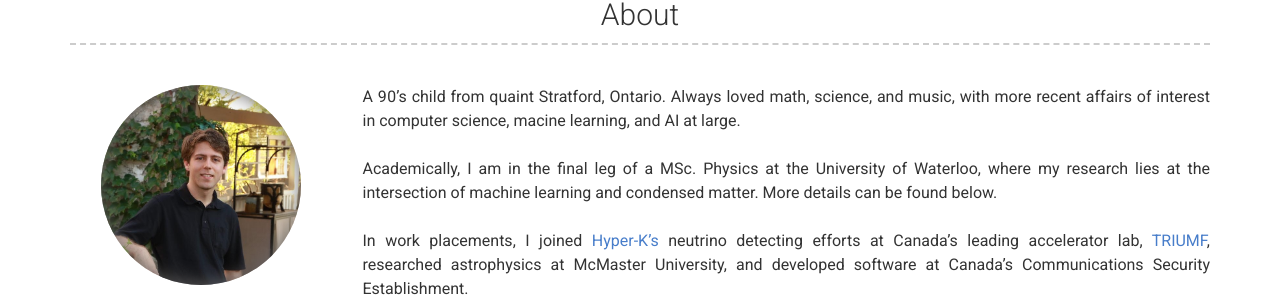
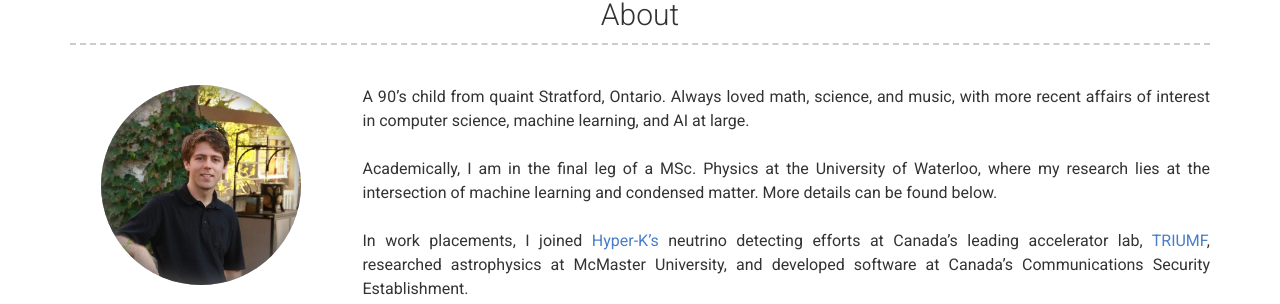
Before and after one commit to m-walters/m-walters.github.io, a Jekyll site: the page built from index.md, in a window 1280 px wide. Shown: the part 244-548 px from the top of the page. Built offline with Jekyll 4.4.1, drawn with Linux system fonts in a browser that asks for light colours; formulas are drawn with MathJax 3; some of the changed text lies outside the part shown.

Commit message:
typos :O

```diff
--- a/_config.yml
+++ b/_config.yml
@@ -20,7 +20,7 @@
 about_content: | # this will include new lines to allow paragraphs
 
   A 90's child from quaint Stratford, Ontario.
-  Always loved math, science, and music, with more recent affairs of interest in computer science, macine learning, and AI at large.
+  Always loved math, science, and music, with more recent affairs of interest in computer science, machine learning, and AI at large.
   <br/>
   Academically, I am in the final leg of a MSc. Physics at the University of Waterloo, where
   my research lies at the intersection of machine learning
--- a/_data/experience.yml
+++ b/_data/experience.yml
@@ -8,7 +8,7 @@
     At the Communications Security Establishment of Canada I programmed a hybrid neural net for anomaly detection. The language was primarily Python,
     using TensorFlow with a Postgres database.
 
-- company: McMaster Univserity
+- company: McMaster University
   image: "assets/images/mcmaster-plain-crest.png"
   job_title: Astrophysics Researcher
   dates: May - Sep, 2016
```
